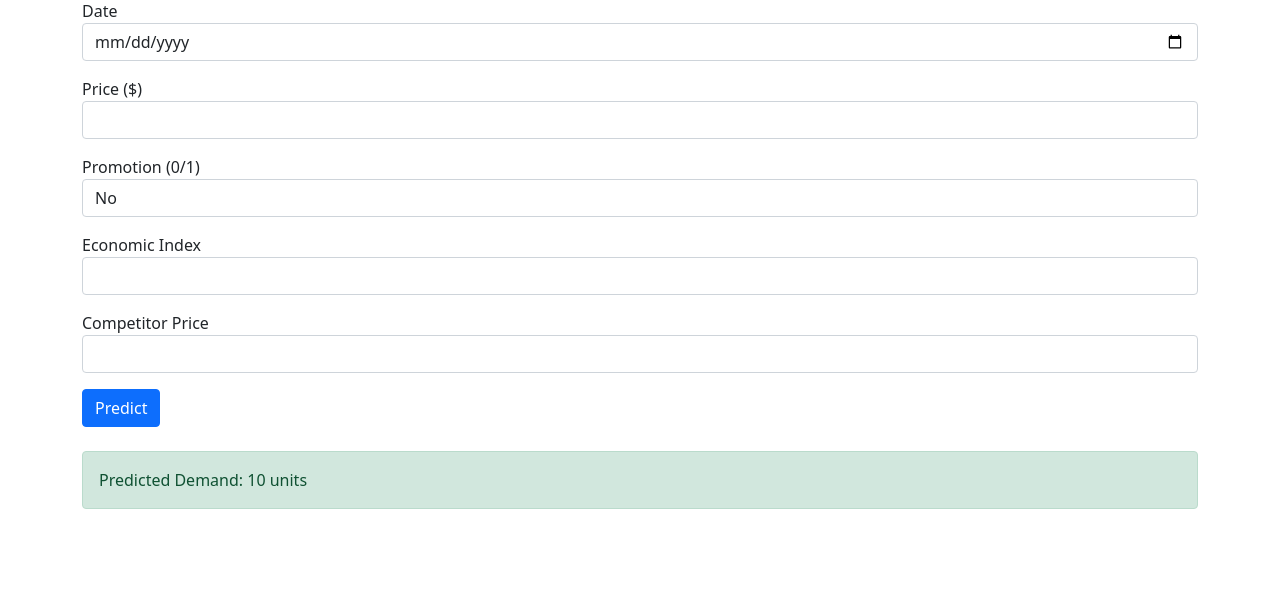
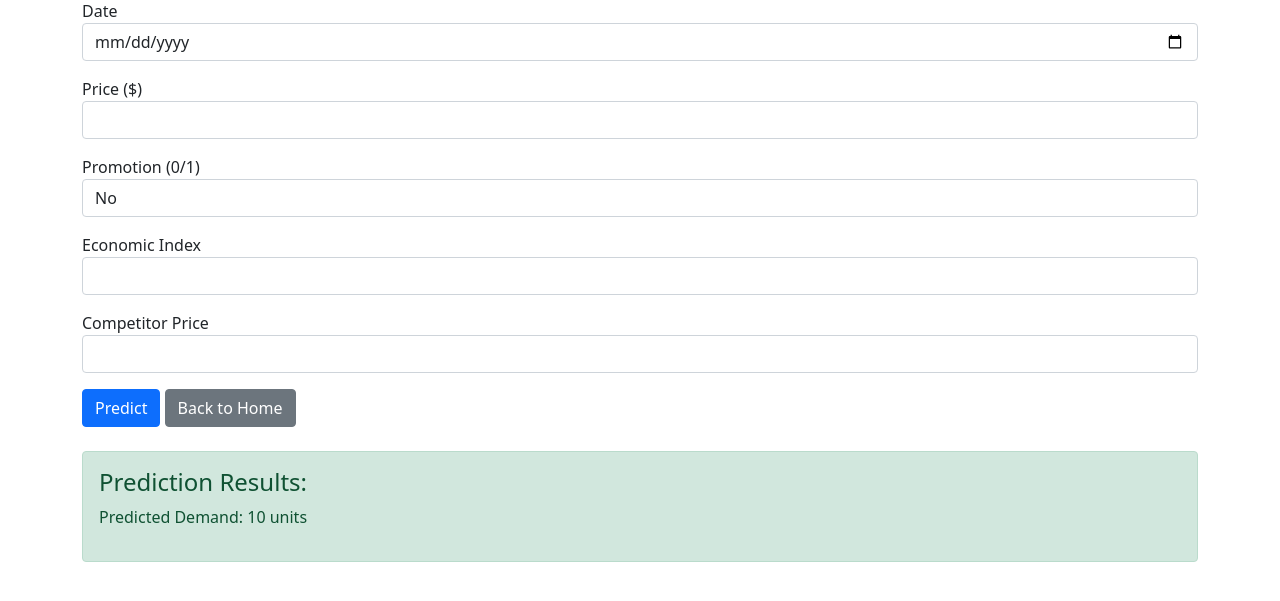
Before and after one commit to fejeeroww/healthypact-forecaster, a Flask app: template Templates/predict.html in a window 1280 px wide. Shown: the part 111-712 px from the top of the page. Run offline with Flask 3, Linux system fonts and the light colour scheme; the template is opened without the code that fills it: most values are stand-ins (such as "Sample title", 1, 10 or a date in 2020); parts of the project's set-up code (start-up, migrations or seed data) failed here and were passed over.

Commit message:
Update predict.html

```diff
--- a/Templates/predict.html
+++ b/Templates/predict.html
@@ -1,3 +1,4 @@
+<!-- Templates/predict.html -->
 <!DOCTYPE html>
 <html>
 <head>
@@ -32,10 +33,17 @@
                 <input type="number" step="0.01" name="competitor_price" class="form-control" required>
             </div>
             <button type="submit" class="btn btn-primary">Predict</button>
+            <a href="/" class="btn btn-secondary">Back to Home</a>
         </form>
         {% if prediction %}
         <div class="mt-4 alert alert-success">
-            Predicted Demand: {{ prediction }} units
+            <h4>Prediction Results:</h4>
+            <p>Predicted Demand: {{ prediction }} units</p>
+        </div>
+        {% endif %}
+        {% if error %}
+        <div class="mt-4 alert alert-danger">
+            {{ error }}
         </div>
         {% endif %}
     </div>
```
